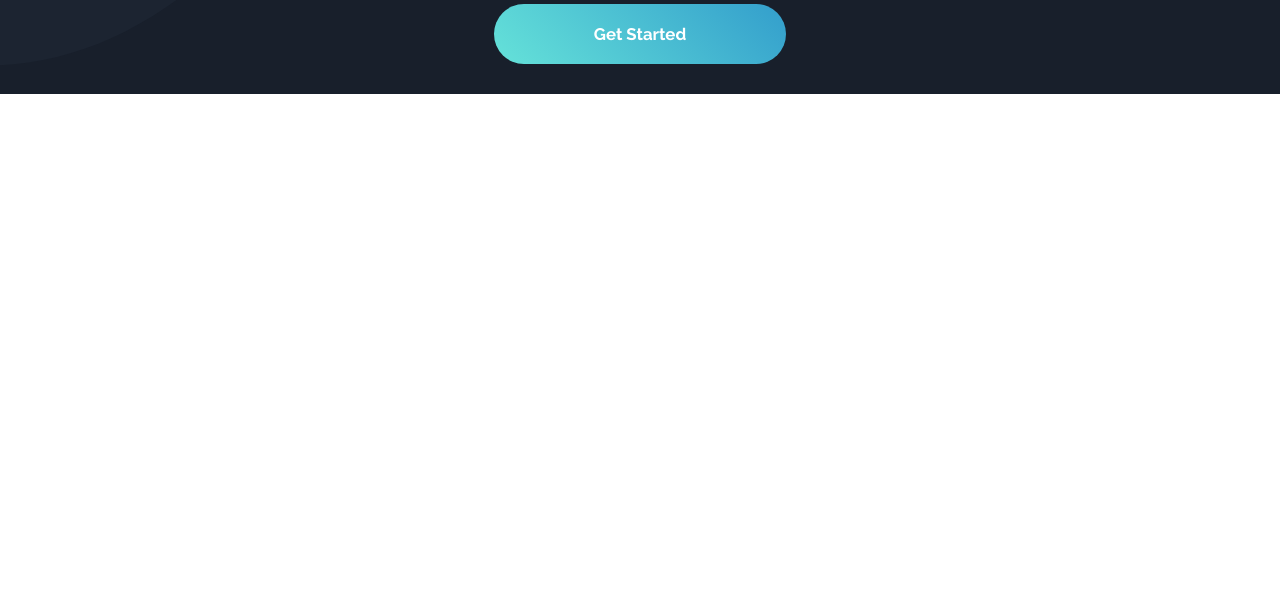
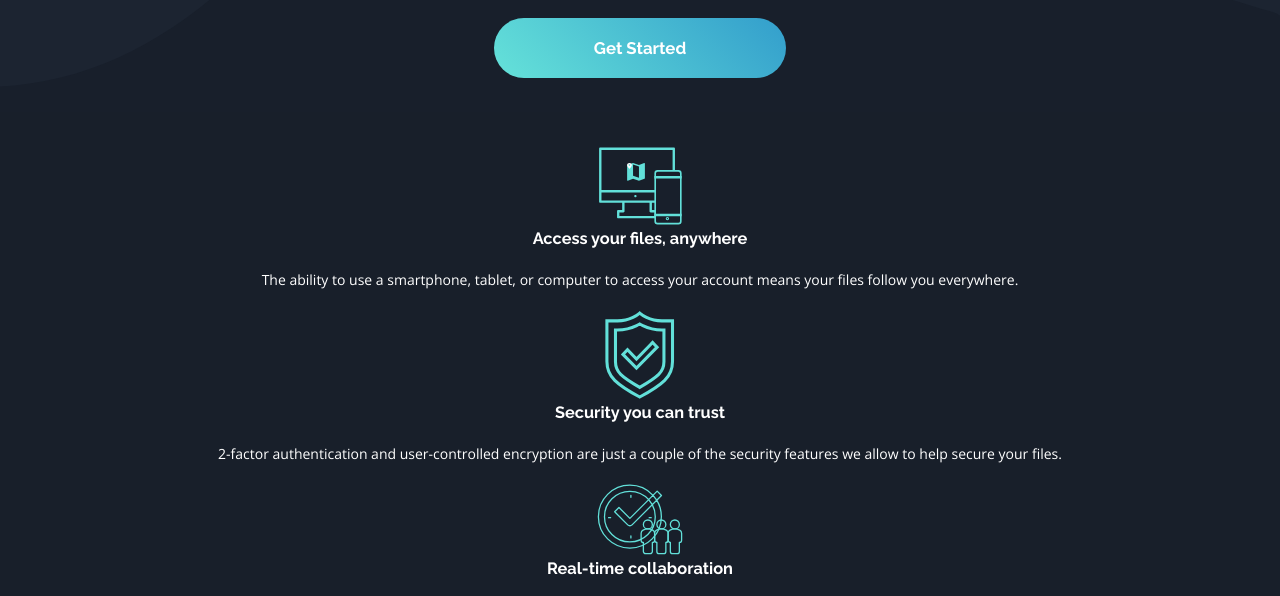
Before and after one commit to AbdullahiAA/fylo-landing-page-with-dark-theme, a plain HTML site: page index.html in a window 1280 px wide. Shown: the part 674-1270 px from the top of the page. Before the commit the page ends 800 px from the top, so only its background shows below. Drawn offline with nearby package versions, Linux system fonts and the light colour scheme.

Commit message:
Functionality section updated

```diff
--- /dev/null
+++ b/css/_functionality.scss
@@ -0,0 +1,3 @@
+#functionality {
+    text-align: center;
+}
--- a/css/_global.scss
+++ b/css/_global.scss
@@ -8,6 +8,10 @@ body {
     font-size: 14px;
     font-family: 'Open Sans', sans-serif;
     color: $white;
+}
+
+main {
+    background-color: $darkBlueMain;
 }
 
 h1, h2, h3, h4, nav, .btn {
@@ -38,8 +42,9 @@ a {
     max-width: 1440px;
     width: 85%;
     margin: 0 auto;
-    padding-top: 30px;
-    padding-bottom: 30px;
+    padding-top: 35px;
+    padding-bottom: 35px;
+    margin-top: -1px;
 }
 
 .btn {
@@ -47,9 +52,11 @@ a {
     background: linear-gradient(45deg, $cyan, $blue);
     width: 80%;
     padding: 18px 30px;
+    border: none;
+    outline: none;
     border-radius: 50px;
     font-size: 1.2em;
-    font-weight: 700;
+    font-weight: 600;
 }
 
 @media screen and (min-width: 768px) {
--- a/css/_hero.scss
+++ b/css/_hero.scss
@@ -5,7 +5,6 @@
     background-size: 100% 50%;
     background-position-y: bottom;
     text-align: center;
-    margin-top: -1px;
 
     img {
         width: 90%;
@@ -14,6 +13,9 @@
 
 
     @media screen and (min-width: 768px) {
+        background-image: url(../images/bg-curvy-desktop.svg);
+
+
         .container {
             width: 70%;
         }
--- a/css/styles.scss
+++ b/css/styles.scss
@@ -10,3 +10,4 @@ $white: hsl(0, 0%, 100%);
 @import "global";
 @import "header";
 @import "hero";
+@import "functionality";
--- a/index.html
+++ b/index.html
@@ -52,8 +52,8 @@
     </div>
   </section>
 
-  <!-- <main>
-    <section class="functionality">
+  <main>
+    <section id="functionality">
       <div class="container">
         <div class="grid">
           <img src="./images/icon-access-anywhere.svg" alt="Access your files, anywhere">
@@ -81,7 +81,7 @@
       </div>
     </section>
 
-    <section class="productivity">
+    <section id="productivity">
       <div class="container">
         <div class="productivity__left">
           <img src="" alt="">
@@ -98,7 +98,7 @@
       </div>
     </section>
 
-    <section class="testimonials">
+    <section id="testimonials">
       <div class="container">
         <div class="testimonial">
           <div class="testimonial__text">
@@ -145,7 +145,7 @@
       </div>
     </section>
 
-    <section class="get-started">
+    <section id="get-started">
       <div class="container">
         <div class="get-started__top">
           <h2>Get early access today</h2>
@@ -157,7 +157,7 @@
         </div>
       </div>
     </section>
-  </main> -->
+  </main>
 
   <!-- <footer>
     <div class="container">
```
Also changed, not shown: css/styles.css, 1 other file.
